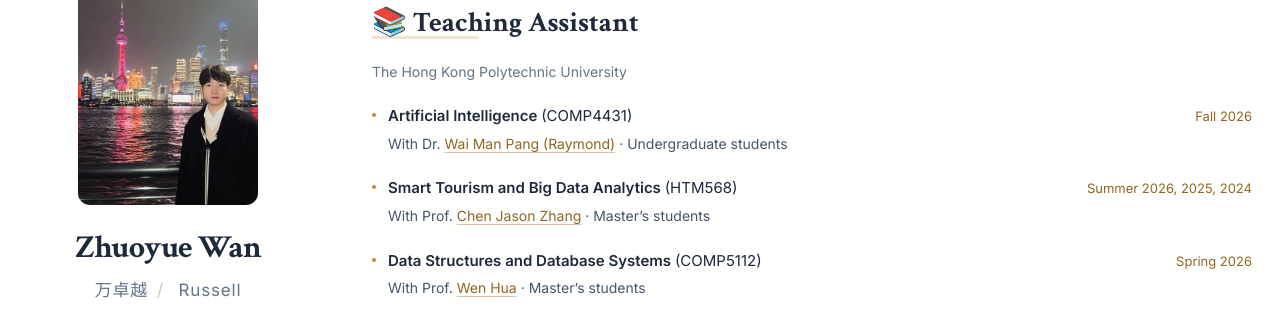
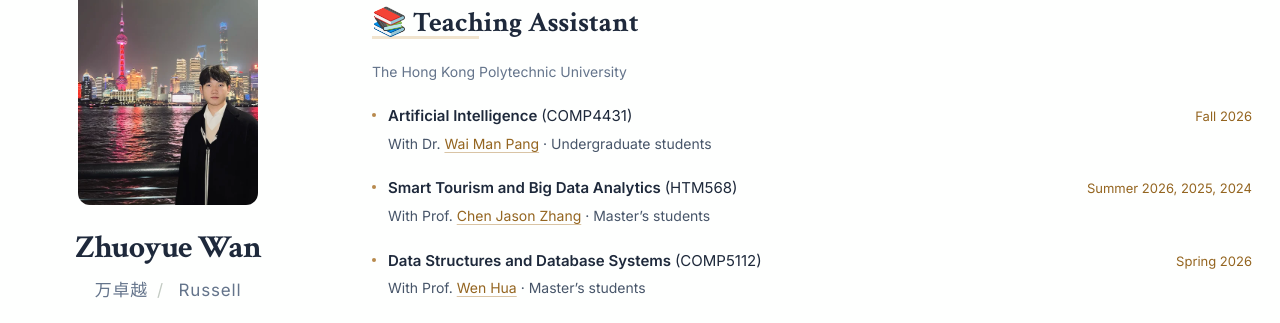
Before and after one commit to zwanah/zwanah.github.io, a Jekyll site: the page built from _pages/about.md, in a window 1280 px wide and 900 px high, scrolled down 4043 px. Shown: the part 125-448 px from the top of the window. Built offline with Jekyll 4.4.1, drawn with Linux system fonts in a browser that asks for light colours.

Commit message:
Simplify teaching instructor display name

```diff
--- a/_data/teaching.yml
+++ b/_data/teaching.yml
@@ -4,7 +4,7 @@
     "term": "Fall 2026",
     "code": "COMP4431",
     "title": "Artificial Intelligence",
-    "instructor": "Wai Man Pang (Raymond)",
+    "instructor": "Wai Man Pang",
     "audience": "Undergraduate students",
     "instructor_url": "https://www.polyu.edu.hk/comp/people/academic-staff/dr-pang-raymond/",
     "instructor_title": "Dr."
```
